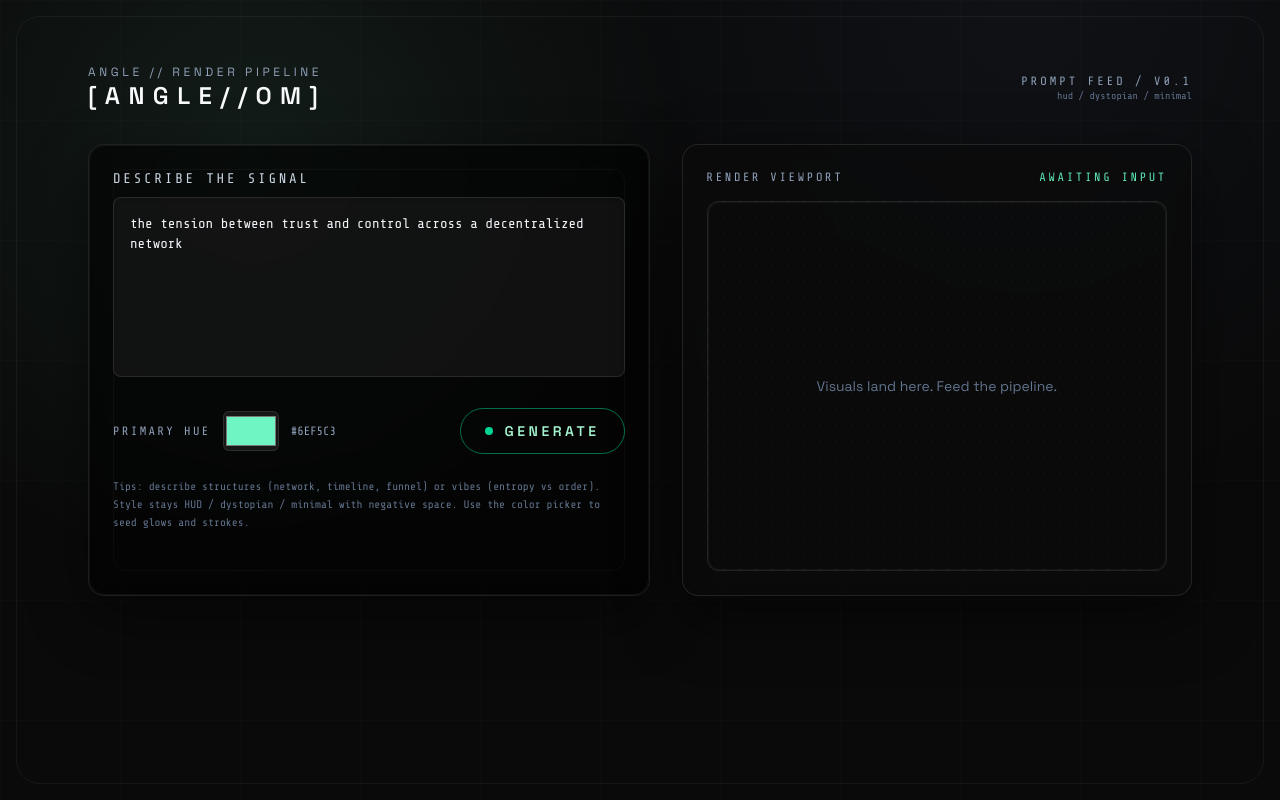
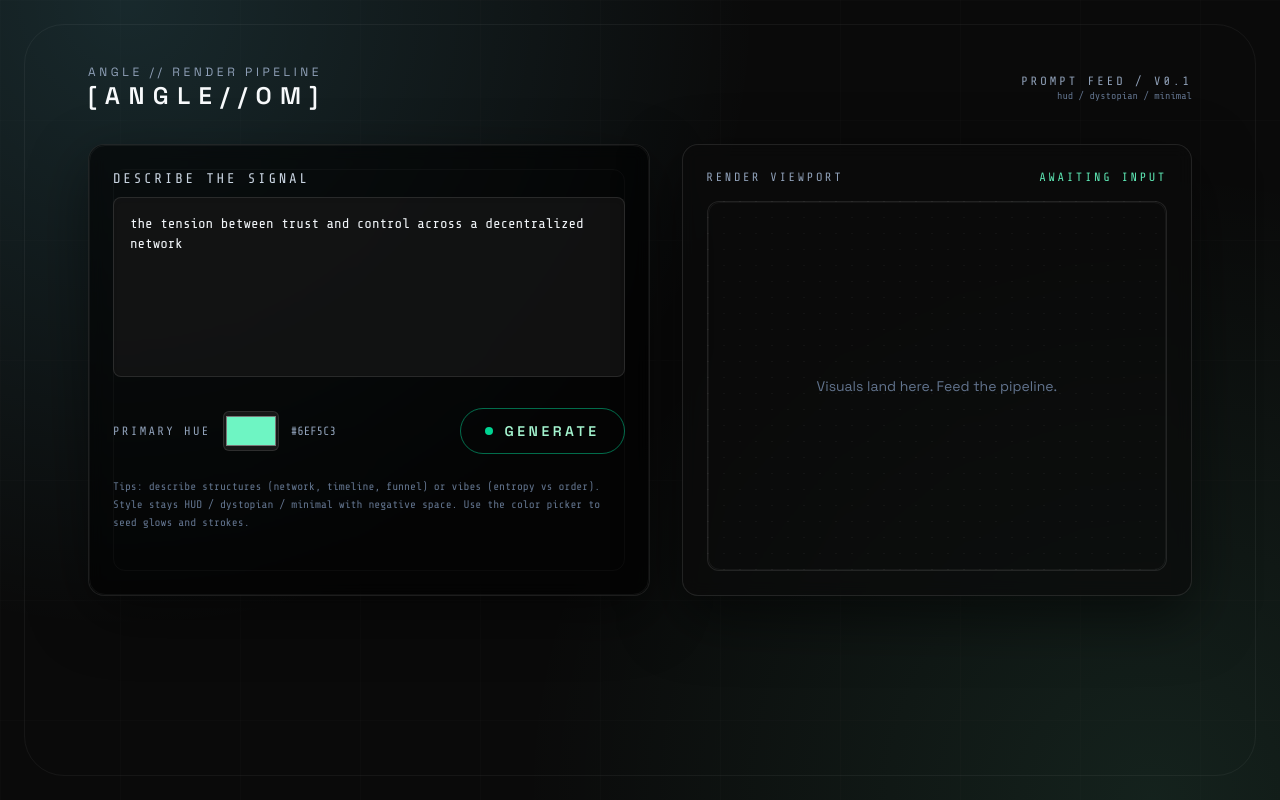
Before and after one commit to faisalatom/strategy, a Next.js app: page / in a window 1280 px wide. Built offline with nearby package versions, Linux system fonts and the light colour scheme.

Commit message:
Update page.tsx

```diff
--- a/src/app/page.tsx
+++ b/src/app/page.tsx
@@ -88,7 +88,9 @@ const canNext = galleryOffset + PAGE_SIZE < history.length;
   }, []);
 
   const downloadPNG = useCallback((graphic: GeneratedGraphic) => {
+  // upscale factor for sharper PNGs
   const SCALE = 3;
+
   const { width, height } = parseSvgDimensions(graphic.svg);
   const svgBlob = new Blob([graphic.svg], { type: "image/svg+xml;charset=utf-8" });
   const url = URL.createObjectURL(svgBlob);
@@ -97,16 +99,24 @@ const canNext = galleryOffset + PAGE_SIZE < history.length;
 
   image.onload = () => {
     const canvas = document.createElement("canvas");
-      canvas.width = width;
-      canvas.height = height;
+    canvas.width = width * SCALE;
+    canvas.height = height * SCALE;
+
     const ctx = canvas.getContext("2d");
     if (!ctx) {
       setError("Canvas unavailable in this browser.");
       return;
     }
+
+    // draw at higher resolution
+    ctx.scale(SCALE, SCALE);
     ctx.clearRect(0, 0, width, height);
     ctx.drawImage(image, 0, 0, width, height);
-      canvas.toBlob((blob) => {
+    // reset transform (so this canvas can be reused safely, just in case)
+    ctx.setTransform(1, 0, 0, 1, 0, 0);
+
+    canvas.toBlob(
+      (blob) => {
         if (!blob) {
           setError("PNG export failed.");
           return;
@@ -118,7 +128,11 @@ const canNext = galleryOffset + PAGE_SIZE < history.length;
         link.download = `${safeTitle || "graphic"}.png`;
         link.click();
         URL.revokeObjectURL(downloadUrl);
-      }, "image/png");
+      },
+      "image/png",
+      0.96 // quality hint
+    );
+
     URL.revokeObjectURL(url);
   };
 
@@ -132,9 +146,10 @@ const canNext = galleryOffset + PAGE_SIZE < history.length;
 
   return (
   <main className="min-h-screen bg-neutral-950 text-slate-100 relative overflow-hidden">
-      <div className="pointer-events-none absolute inset-0 bg-[radial-gradient(circle_at_20%_20%,rgba(120,255,200,0.08),transparent_35%),radial-gradient(circle_at_80%_0%,rgba(120,160,255,0.05),transparent_40%)]" />
-      <div className="pointer-events-none absolute inset-4 border border-white/5 rounded-3xl" />
-      <div className="pointer-events-none absolute inset-0 bg-[linear-gradient(rgba(255,255,255,0.04)_1px,transparent_1px),linear-gradient(90deg,rgba(255,255,255,0.04)_1px,transparent_1px)] bg-[size:120px_120px] opacity-40" />
+    {/* ANGLE background field */}
+    <div className="pointer-events-none absolute inset-0 bg-[radial-gradient(circle_at_10%_0%,rgba(111,231,255,0.14),transparent_45%),radial-gradient(circle_at_90%_100%,rgba(110,245,195,0.10),transparent_45%)]" />
+    <div className="pointer-events-none absolute inset-6 rounded-[2.5rem] border border-white/5" />
+    <div className="pointer-events-none absolute inset-0 bg-[linear-gradient(rgba(255,255,255,0.03)_1px,transparent_1px),linear-gradient(90deg,rgba(255,255,255,0.03)_1px,transparent_1px)] bg-[size:120px_120px] opacity-40" />
 
       <div className="relative mx-auto max-w-6xl px-6 py-12 lg:py-16">
         <header className="mb-8 flex items-center justify-between">
```
Lines whose indentation alone changed are shown as unchanged.
